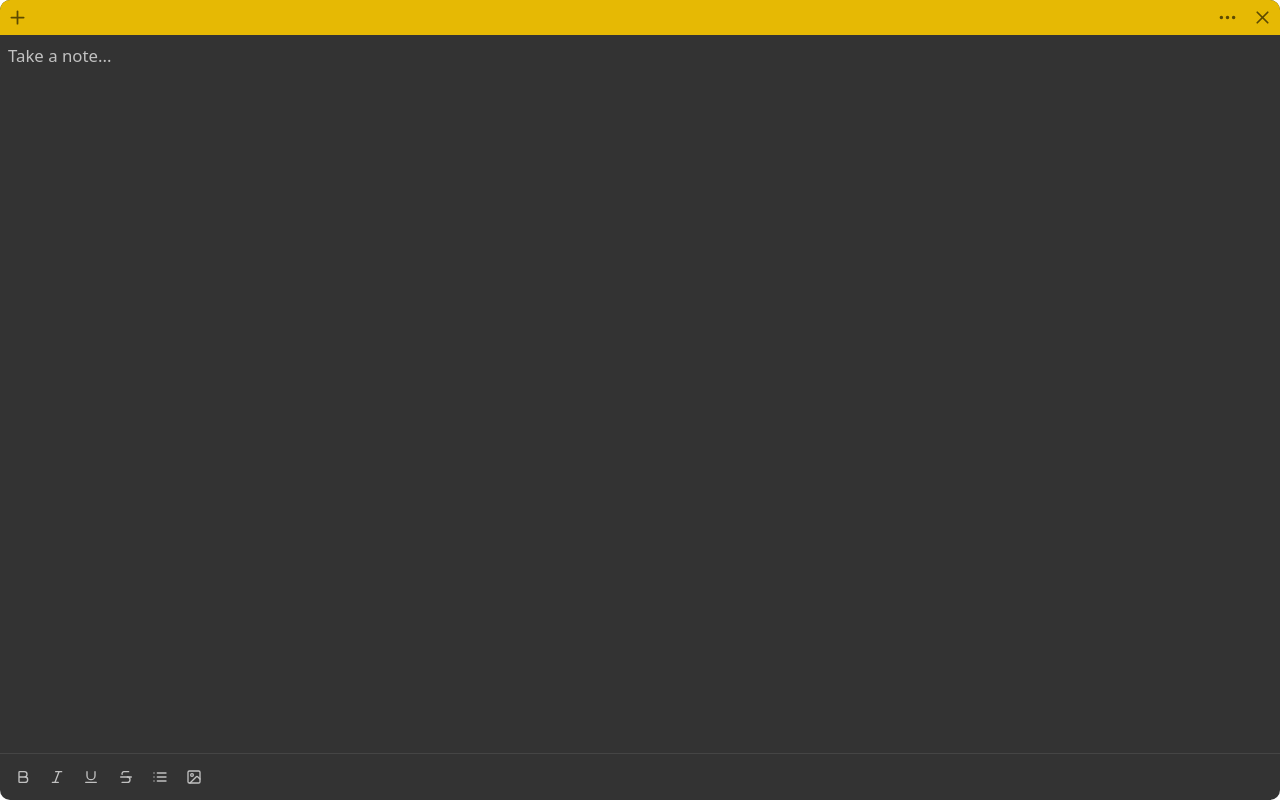
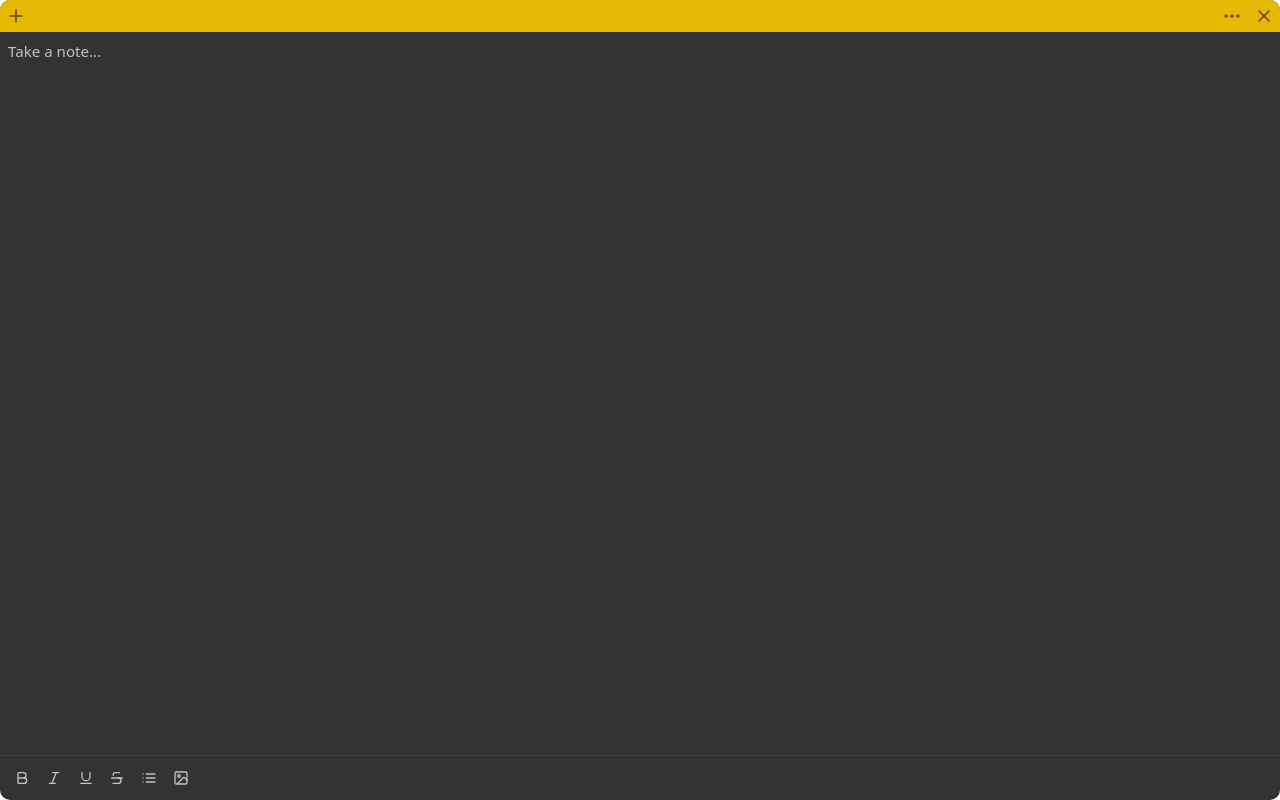
Before and after one commit to borntofrappe/sticky-notes, a SvelteKit app: page / in a window 1280 px wide. Built offline with nearby package versions, Linux system fonts and the light colour scheme.

Commit message:
update sizes

```diff
--- a/src/app.css
+++ b/src/app.css
@@ -52,13 +52,13 @@ body {
 
 .note {
   block-size: 100%;
-  --button-size-1: 30px;
-  --button-size-2: 35px;
+  --button-size-1: 28px;
+  --button-size-2: 32px;
   --border-radius-ui: 10px;
   --border-radius-button: 10px;
   --border-radius-hint: 2px;
   --padding-ui: 8px;
-  --padding-button: 7px;
+  --padding-button: 6px;
   --padding-hint: 6px;
 
   --color-text-1: #ededed;
@@ -69,6 +69,7 @@ body {
   --color-surface-hint: #2b2b2b;
   --color-text-highlight: var(--color-text-highlight-yellow);
   --color-surface-highlight: var(--color-surface-highlight-yellow);
+  font-size: 0.9rem;
 
   color: var(--color-text-1);
   background: var(--color-surface-1);
```
